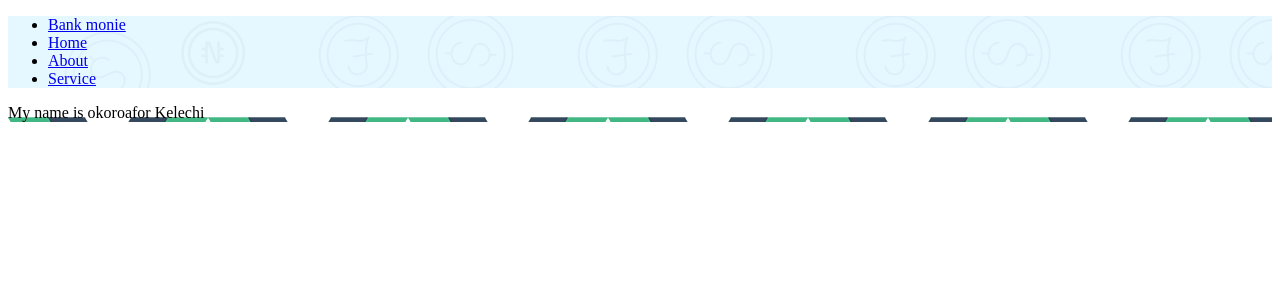
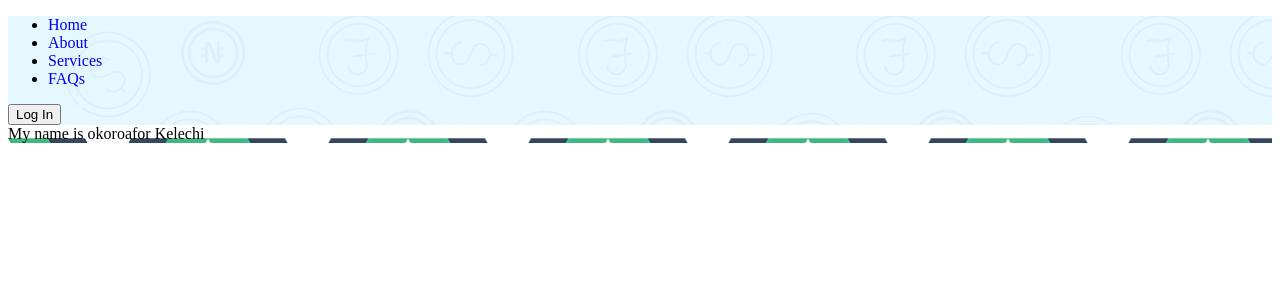
Before and after one commit to OkoroaforKelechiDivine/Bankmonie, a Vue app: page / in a window 1280 px wide. Shown: the top 300 px of the page. Built offline with nearby package versions, Linux system fonts and the light colour scheme.

Commit message:
Working on first section

```diff
--- a/src/components/LandingPage.css
+++ b/src/components/LandingPage.css
@@ -2,7 +2,13 @@
     background: url("../assets/MacBook Pro - 12.png");
 }
 
-.navbar-list{
+.navbar-list a:link{
+    text-decoration: none;
+}
+
+.navbar-list a:active{
+    text-decoration: none;
+    color: black;
 }
 
 .second-section{
--- a/src/components/LandingPageWeb.vue
+++ b/src/components/LandingPageWeb.vue
@@ -1,22 +1,24 @@
 <template>
+
+  <div class="page-body">
 
     <section class="first-section">
       <div class="navbar-list">
         <ul>
-        <li><a href="#">Bank monie</a></li>
           <li><a href="#">Home</a></li>
           <li><a href="#">About</a></li>
-        <li><a href="#">Service</a></li>
-
+          <li><a href="#">Services</a></li>
+          <li><a href="#">FAQs</a></li>
         </ul>
 
+        <button>Log In</button>
       </div>
     </section>
 
     <section class="second-section">
       My name is okoroafor Kelechi
     </section>
-
+  </div>
 
 
 
```
Lines whose indentation alone changed are shown as unchanged.
